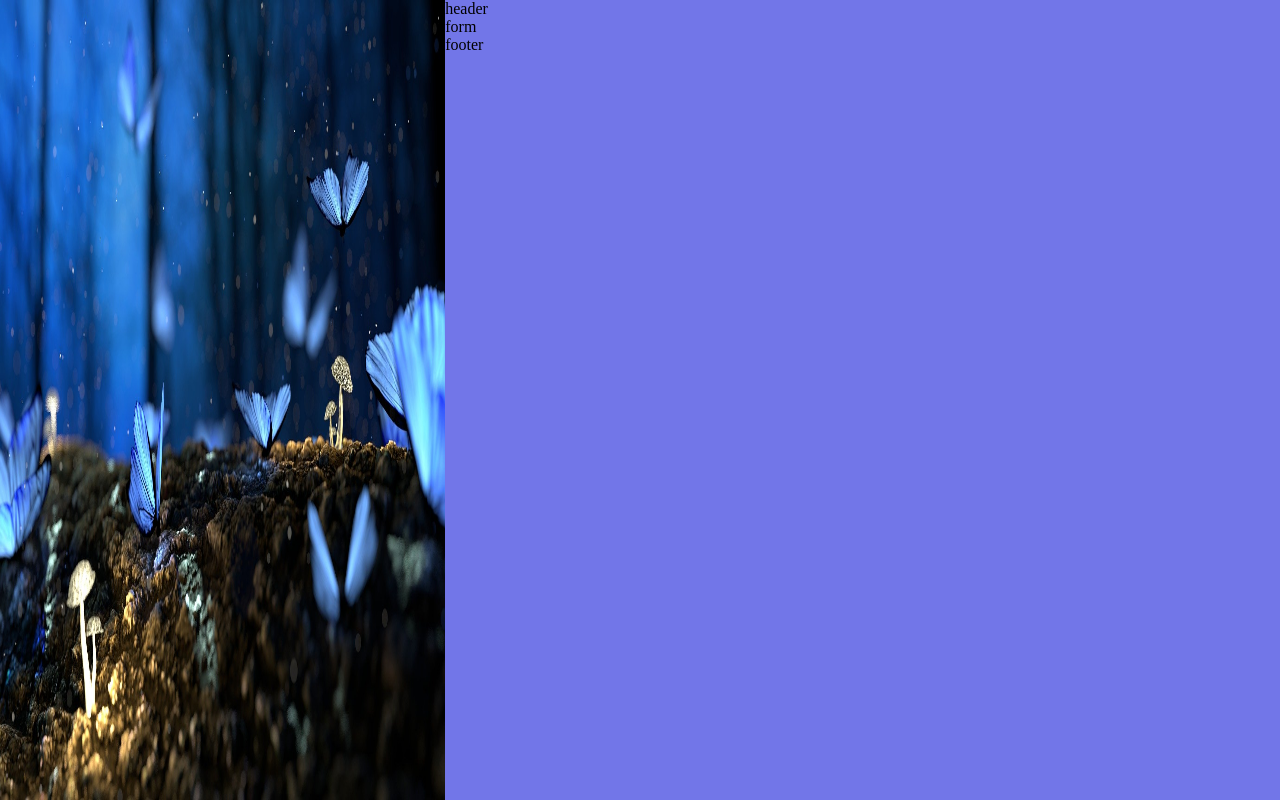
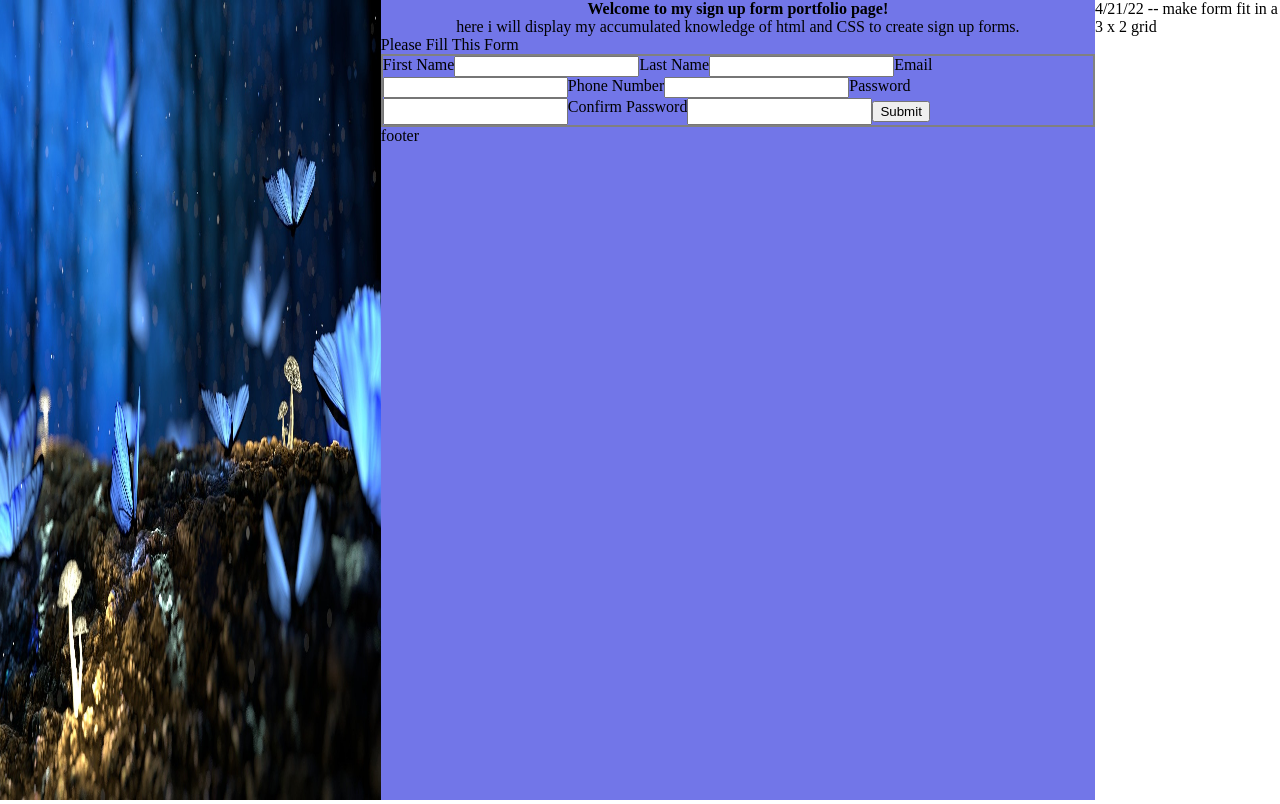
Before and after one commit to aaadev32/Sign-Up-Form, a plain HTML site: page index.html in a window 1280 px wide. Drawn offline with Linux system fonts and the light colour scheme.

Commit message:
created contact form, ready for styling

```diff
--- a/index.html
+++ b/index.html
@@ -1,5 +1,6 @@
 <!DOCTYPE html>
 <html lang="en">
+
 <head>
     <meta charset="UTF-8">
     <meta http-equiv="X-UA-Compatible" content="IE=edge">
@@ -7,16 +8,50 @@
     <link rel="stylesheet" href="style.css">
     <title>Document</title>
 </head>
+
 <body>
 
     <div id="sidebar">
         <img src="Pictures/fantasy-g7223683a3_1920.jpg" alt="">
     </div>
     <div id="main">
-        <div id="header">header</div>
-        <div id="form">form</div>
+        <div id="header">
+            <strong>Welcome to my sign up form portfolio page!</strong>
+            <br>
+            here i will display my accumulated knowledge of html and CSS to create sign up forms.
+            <br>
+        </div>
+        Please Fill This Form
+        <div id="form">
+            <form action="" method="post">
+
+
+                <label for="first-name"> First Name</label>
+                <input type="text" id="first-name" name="first-name" minlength="4" maxlength="20" required>
+
+                <label for="last-name">Last Name</label>
+                <input type="text" id="last-name" name="last-name" minlength="4" maxlength="20" required>
+
+                <label for="email">Email</label>
+                <input type="email" id="email" name="email" required>
+
+                <label for="phone-number">Phone Number</label>
+                <input type="text" id="phone-number" name="phone-number" required>
+
+                <label for="password">Password</label>
+                <input type="password" id="password" name="password" required>
+
+                <label for="confirm-password">Confirm Password</label>
+                <input type="password" id="confirm-password" name="confirm-password" required>
+
+                <button id="submit">Submit</button>
+            </form>
+        </div>
         <div id="footer">footer</div>
     </div>
 
 </body>
+
 </html>
+
+4/21/22 -- make form fit in a 3 x 2 grid
--- a/style.css
+++ b/style.css
@@ -6,6 +6,18 @@ body{
     display: flex;
     height: 100%;
     margin: 0;
+}
+
+#header{
+    text-align: center;
+}
+
+#main {
+    --bg-color: rgb(114, 118, 232);
+    display: flex;
+    flex-direction: column;
+    width: 75%;
+    background-color: var(--bg-color);
 }
 
 #sidebar{
@@ -18,10 +30,16 @@ body{
     height: 100%;
 }
 
-#main {
-    --bg-color: rgb(114, 118, 232);
+#form > form {
     display: flex;
-    flex-direction: column;
-    width: 75%;
-    background-color: var(--bg-color);
+    border: solid 2px grey;
+    flex-wrap: wrap;
 }
+
+input{
+
+}
+button{
+    margin: 3px 0px;
+    width: ;
+}
```
